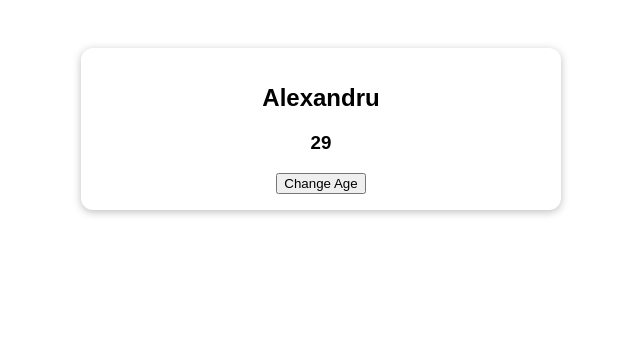
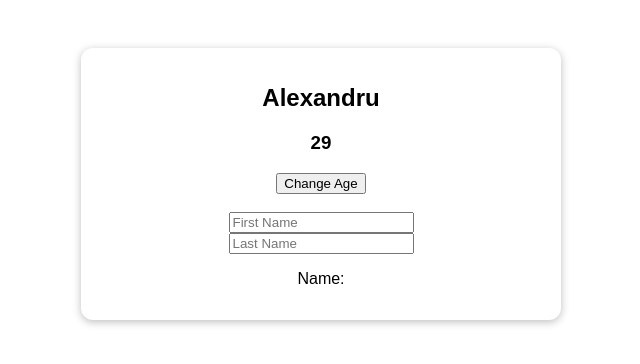
Before and after one commit to AlexBeje/vue-the-complete-guide, a Vue app in the folder section-19/composition-01-starting-setup/: page / in a window 1280 px wide. Shown: the top 364 px of the page, without its empty margins (319-959 px from the left). Built offline with nearby package versions, Linux system fonts and the light colour scheme.

Commit message:
📦 NEW: Added computed.

```diff
--- a/section-19/composition-01-starting-setup/src/App.vue
+++ b/section-19/composition-01-starting-setup/src/App.vue
@@ -1,41 +1,35 @@
 <template>
   <section class="container">
-    <!-- <h2>{{ userName }}</h2> -->
-    <!-- <h3>{{ userAge }}</h3> -->
     <h2>{{ user.userName }}</h2>
     <h3>{{ user.userAge }}</h3>
     <button @click="changeAge(1993)">Change Age</button>
+    <div>
+      <br />
+      <input type="text" placeholder="First Name" v-model="firstName" />
+      <br />
+      <input type="text" placeholder="Last Name" v-model="lastName" />
+      <br />
+      <p>
+        Name: <strong>{{ test }}</strong>
+      </p>
+    </div>
   </section>
 </template>
 
 <script setup>
-// import { ref } from 'vue';
-
-// const userName = ref('Alexandru');
-// const userAge = ref(29);
-
-// const user = ref({
-//   userName: 'Alexandru',
-//   userAge: 29,
-// });
-
-// setTimeout(() => {
-//   user.value.userName = 'Alex';
-//   user.value.userAge = 1993;
-// }, 2000);
-
-// For objects (it removes the .value extra method)
-import { reactive } from 'vue';
+import { ref, reactive, computed } from 'vue';
 
 const user = reactive({
   userName: 'Alexandru',
   userAge: 29,
 });
 
-// setTimeout(() => {
-//   user.userName = 'Alex';
-//   user.userAge = 1993;
-// }, 2000);
+const firstName = ref('');
+const lastName = ref('');
+
+const test = computed(() => {
+  return firstName.value + ' ' + lastName.value;
+});
 
 function changeAge(age) {
   user.userAge = age;
```
